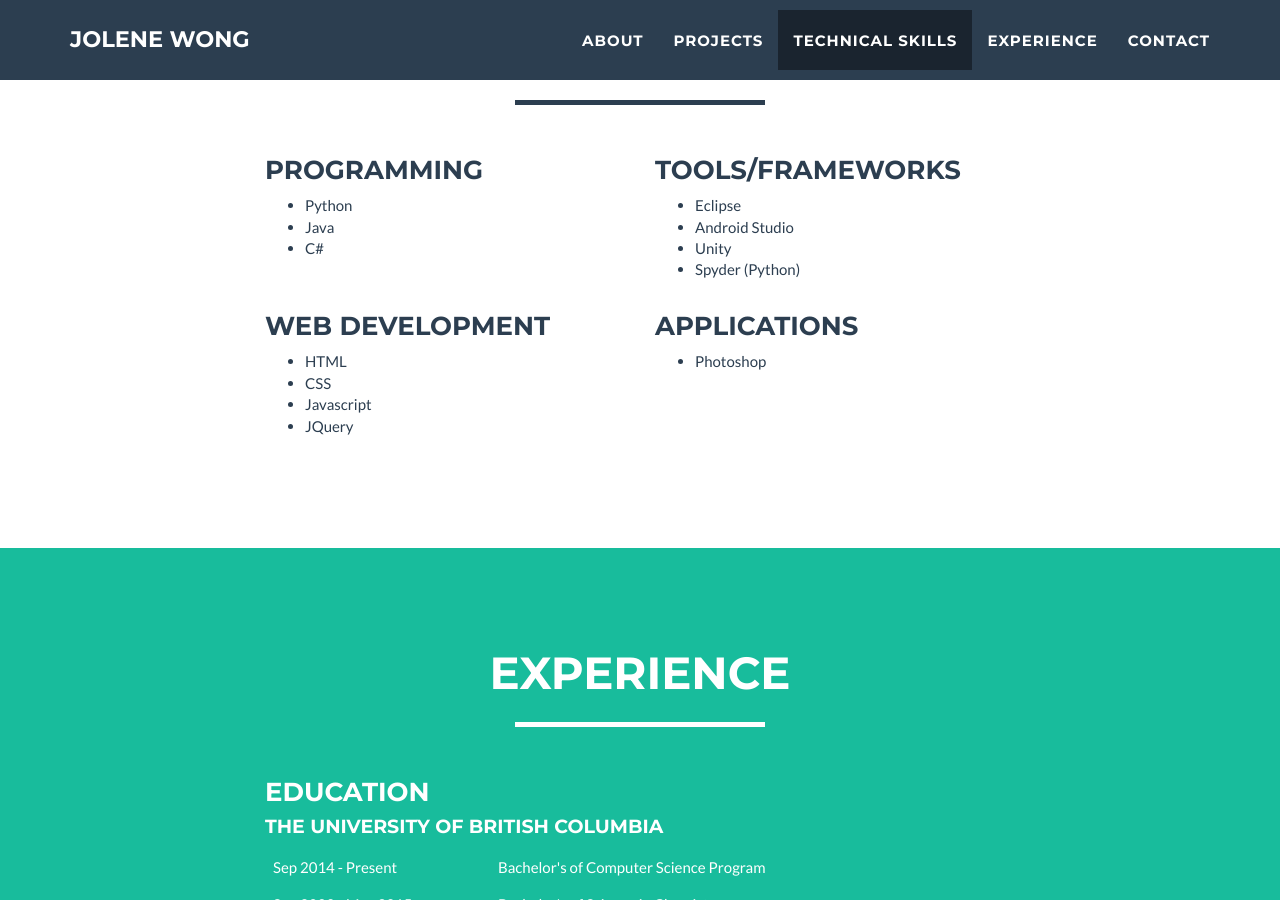
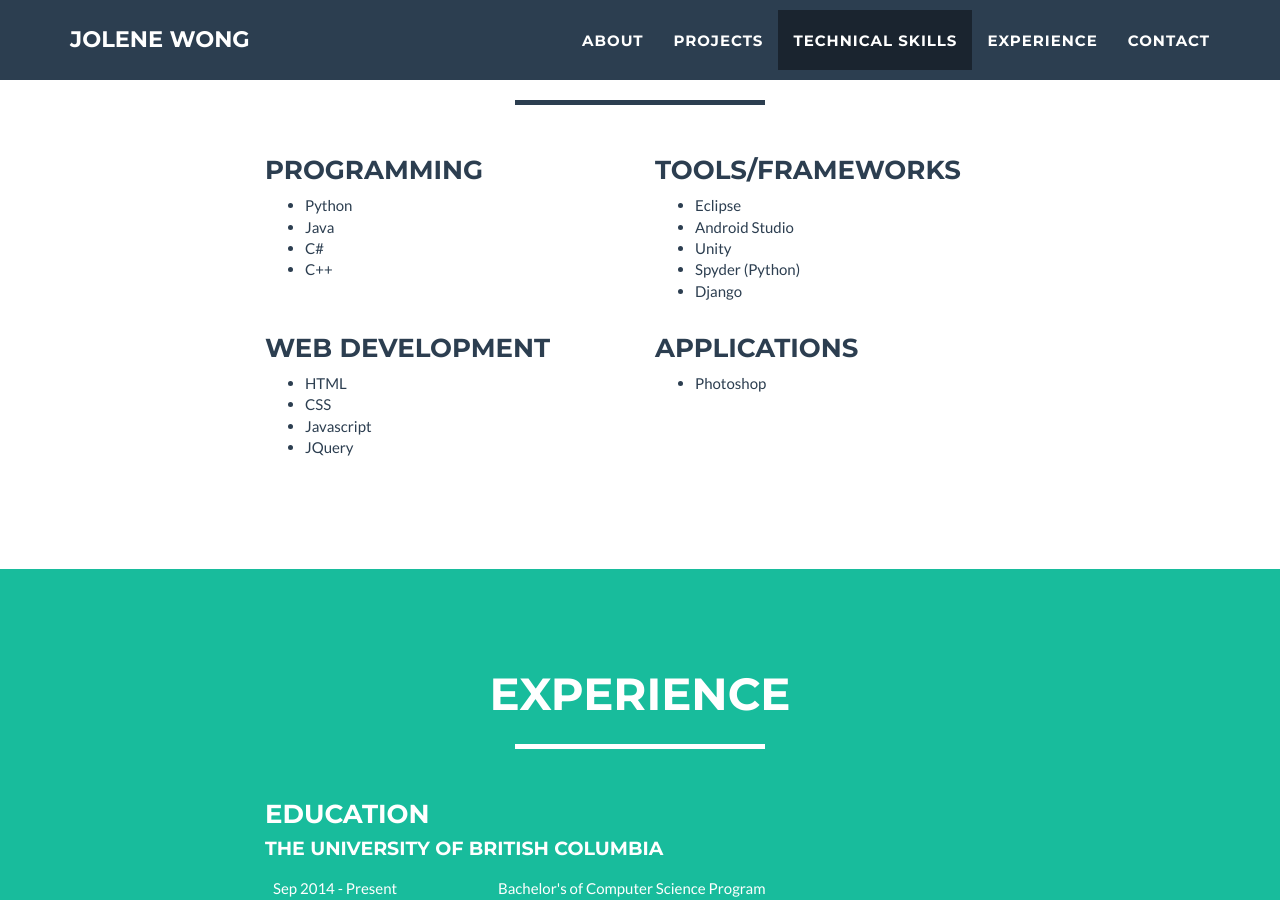
Before and after one commit to milktea02/milktea02.github.io, a Jekyll site: the page built from index.html, in a window 1280 px wide and 900 px high, scrolled down 2226 px. Built offline with Jekyll 4.4.1, drawn with Linux system fonts in a browser that asks for light colours; comment, search, counter and statistics services are not loaded.

Commit message:
Updated Technical Skills section
Added C++ and Django

```diff
--- a/_includes/technical_skills.html
+++ b/_includes/technical_skills.html
@@ -14,6 +14,7 @@
                             <li>Python</li>
                             <li>Java</li>
                             <li>C#</li>
+                            <li>C++</li>
                         </ul>
                 </div>
                 <div class="col-lg-4">
@@ -23,6 +24,7 @@
                         <li>Android Studio</li>
                         <li>Unity</li>
                         <li>Spyder (Python)</li>
+                        <li>Django</li>
                     </ul>
                 </div>
             </div>
```
